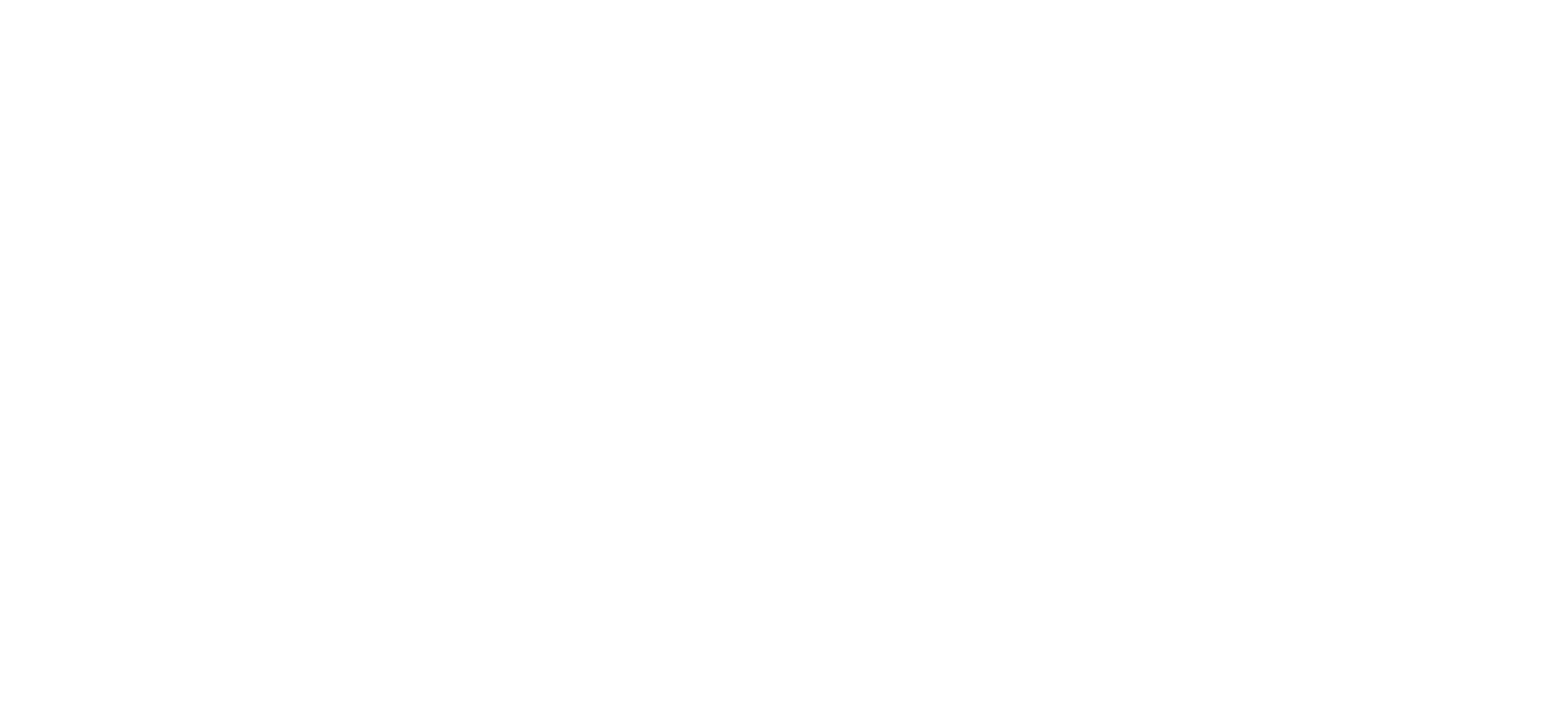
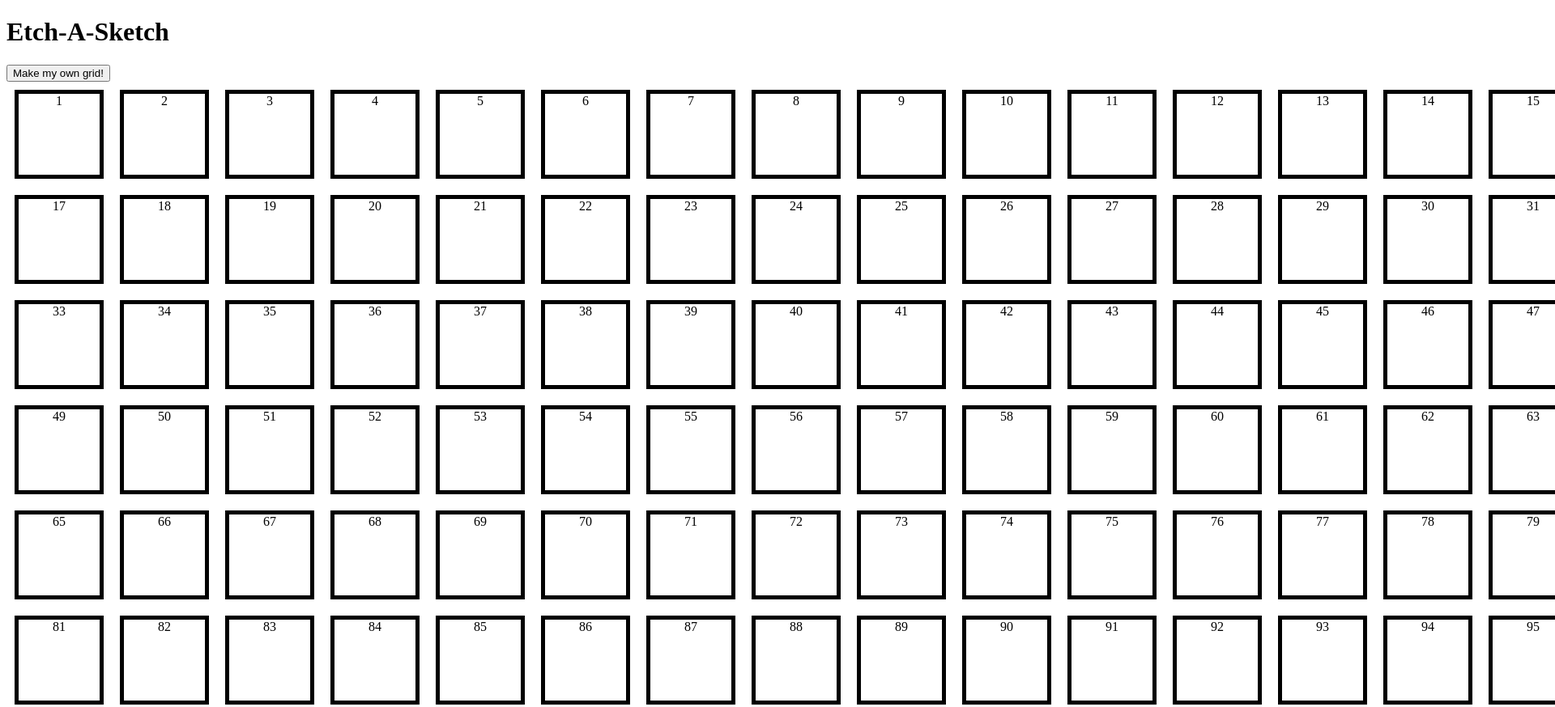
Before and after one commit to carterhem/odin-etch-a-sketch, a plain HTML site: page index.html in a window 1280 px wide. Shown: the top 874 px of the page at 81% size, 1920 px wide, since content can reach past the window. Before the commit the page ends 800 px from the top, so only its background shows below. Drawn offline with Linux system fonts and the light colour scheme.

Commit message:
add button to catch prompt unput and run grid builder, to implement colour change functionality

```diff
--- /dev/null
+++ b/functions.js
@@ -0,0 +1,42 @@
+const container = document.querySelector(".container");
+//catching the current div with class container so I can manipulate it
+
+makeBoxes(16);
+//create a default number of boxes
+
+document.querySelector(".createGrid").onclick = function() {
+  //captured the button and prompted to run anonymous function when clicked
+  let promptAnswer =  prompt("How many columns and rows would you like?");
+  //created a prompt to receive a value
+  if(promptAnswer < 100) {
+    makeBoxes(promptAnswer);
+  } else if (promptAnswer >= 100) {
+    alert("Input number must be less than 100!")
+  }
+}
+
+
+function makeBoxes(numBoxes) {
+  //function to draw the boxes
+  let boxNumber = 1;
+  //creating varialbe to add a number to each box
+  container.replaceChildren();
+  //before we start the loop - remove any existing boxes
+
+  container.style.gridTemplateColumns = `repeat(${numBoxes}, 1fr)`;
+  //setting the number of columns I would like: repeat(how many times to repeat - however many boxes are asked for since its a square, 1fr - one fractional unit)
+
+  for(let i = 0; i < numBoxes*numBoxes; i++) {
+    // loop set to achieve the square by multipling input by itself
+      const box = document.createElement("div");
+      // create a div
+      box.classList.add("box");
+      // add class "box" to id
+      box.textContent = boxNumber;
+      // add text in the box of the current number
+      container.append(box);
+      // append that box to the container
+      boxNumber += 1;
+      //increase the number once actions have been completed
+  }
+}
--- a/index.html
+++ b/index.html
@@ -6,8 +6,14 @@
   <meta name="viewport" content="width=device-width, initial-scale=1.0">
   <title>Sketch</title>
   <link rel="stylesheet" href="style.css">
+  <script defer type="text/javascript" src="functions.js"></script>
 </head>
 <body>
+  <h1>Etch-A-Sketch</h1>
+  <button class="createGrid">Make my own grid!</button>
+  <div class="container">
+
+  </div>
 
 </body>
 </html>
--- a/style.css
+++ b/style.css
@@ -0,0 +1,11 @@
+.container {
+  display: grid;
+}
+
+.box {
+  margin: 10px;
+  height: 100px;
+  width: 100px;
+  border: 5px solid black;
+  text-align: center;
+}
```
